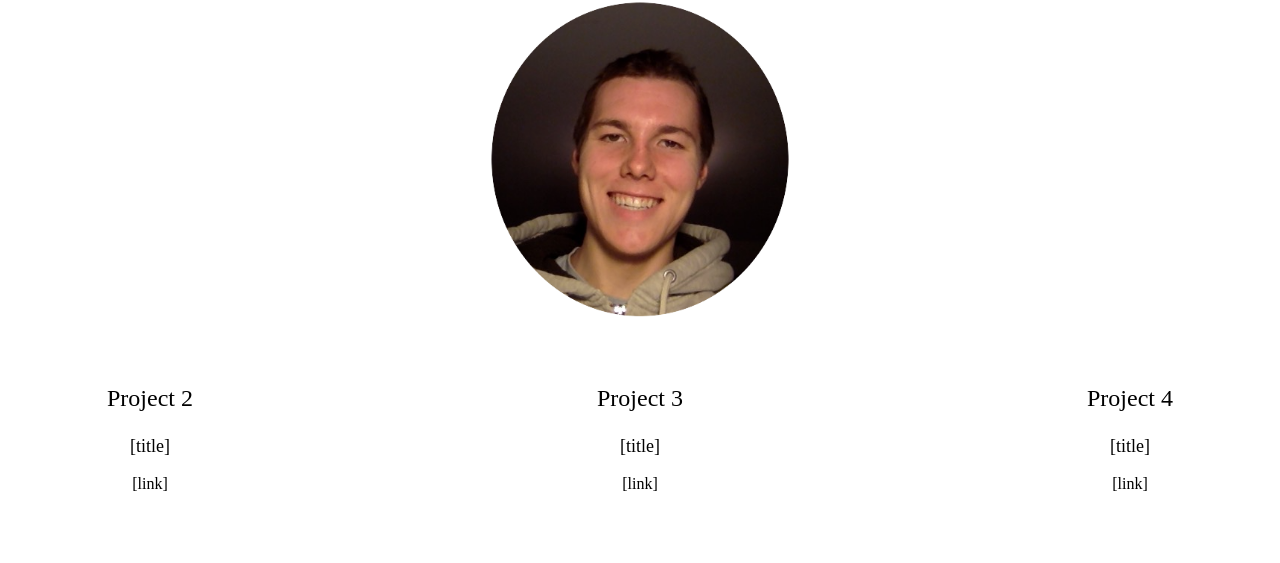
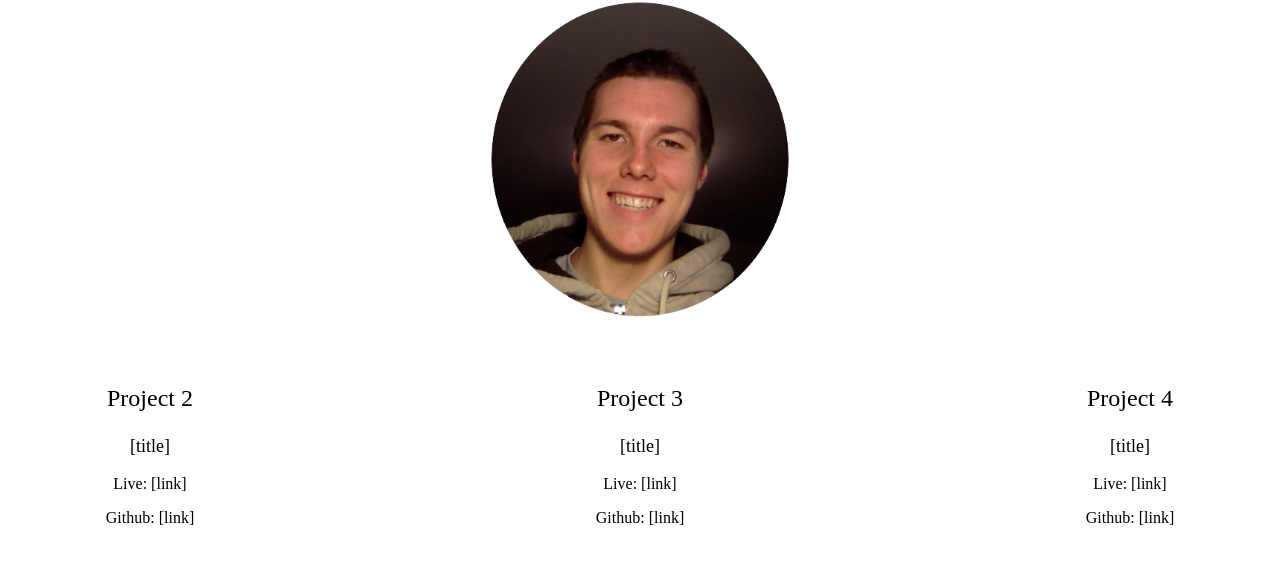
Before and after one commit to blumbert/p1, a plain HTML site: page index.html in a window 1280 px wide. Shown: the part 79-642 px from the top of the page. Drawn offline with Linux system fonts and the light colour scheme.

Commit message:
added another link placeholder

```diff
--- a/index.html
+++ b/index.html
@@ -13,17 +13,20 @@
         <div class="projectContainer">
             <p class="projectHeading">Project 2</p>
             <p class="projectTitle">[title]</p>
-            <a class="projectLink">[link]</a>
+            <p>Live: <a class="projectLink">[link]</a></p>
+            <p>Github: <a class="projectLink">[link]</a></p>
         </div>
         <div class="projectContainer">
             <p class="projectHeading">Project 3</p>
             <p class="projectTitle">[title]</p>
-            <a class="projectLink">[link]</a>
+            <p>Live: <a class="projectLink">[link]</a></p>
+            <p>Github: <a class="projectLink">[link]</a></p>
         </div>
         <div class="projectContainer">
             <p class="projectHeading">Project 4</p>
             <p class="projectTitle">[title]</p>
-            <a class="projectLink">[link]</a>
+            <p>Live: <a class="projectLink">[link]</a></p>
+            <p>Github: <a class="projectLink">[link]</a></p>
         </div>
     </div>
 </body>
```
